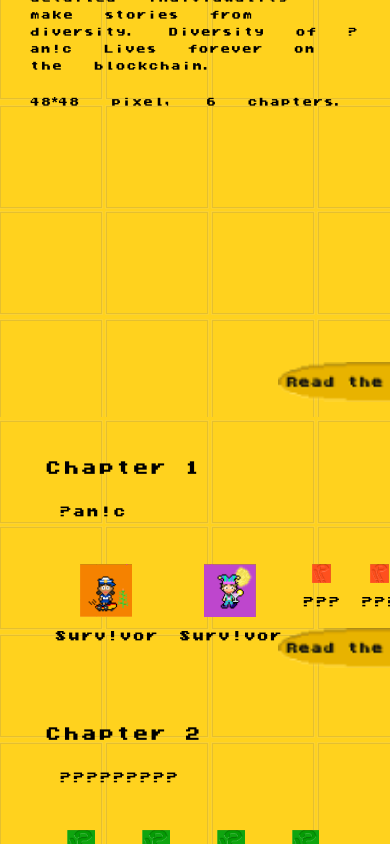
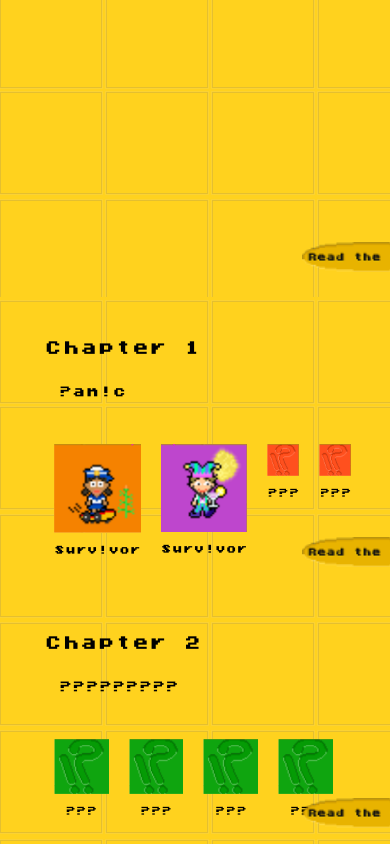
Before and after one commit to NexusBloc/Hitch, a React (Create React App) app: page /#/ in a window 390 px wide. Shown: the part 1156-2000 px from the top of the page. Built offline with nearby package versions, Linux system fonts and the light colour scheme.

Commit message:
responsiveness_mobile_text

```diff
--- a/src/components/Home/MainPage/YAllChapters.css
+++ b/src/components/Home/MainPage/YAllChapters.css
@@ -49,14 +49,14 @@
   /* Ensures 'See More' link doesn't overlap items */
 }
 
-.item {
+.Yitem {
   flex: 1;
   margin: 0 10px;
   /* Adjust spacing between items */
   text-align: center;
 }
 
-.item img {
+.Yitem img {
   width: 50%;
   height: auto;
   max-width: 200px;
@@ -65,7 +65,7 @@
   margin: 0 auto;
 }
 
-.item h2 {
+.Yitem h2 {
   margin-top: 10px;
   font-size: 18px;
   font-weight: bold;
@@ -310,6 +310,45 @@
 }
 
 @media only screen and (max-width: 767px) and (min-width: 320px) {
+  .items {
+  display: flex;
+  justify-content: space-between;
+  margin-top: 40px;
+  /* Ensures 'See More' link doesn't overlap items */
+}
+
+.Yitem {
+  flex: 1;
+  margin: 0 10px;
+  /* Adjust spacing between items */
+  text-align: center;
+}
+
+.Yitem img {
+  width: 100%;
+  /* height: 50px; */
+  /* max-width: 200px; */
+  /* Adjust the size as needed */
+  display: block;
+  margin: 0 auto;
+}
+
+.Yitem h2 {
+  font-size: 15px;
+  color: black;
+}
+.Yitem h3 {
+  /* font-size: 15px; */
+  color: black;
+}
+.containerF {
+  /* background-image: url('./panic_bg.png'); */
+  /* background-color: pink; */
+  /* height: 10px; */
+  position: relative;
+  margin-top: 370px;
+  /* overflow: hidden; */
+}
   .container{
     /* position: relative; */
     /* bottom: -208px; */
@@ -318,6 +357,7 @@
     position: relative;
     /* padding-left: -25px; */
     /* left: -3.1%; */
+    color: black;
   }
   .row-container {
     position: relative;
@@ -331,20 +371,23 @@
   .ch1 {
     position: absolute;
     top: 56px;
-    left: 30%;
+    left: 27%;
+    margin-left: 7%;
     background-image: url("../../Assets/Btns/Yellow\ Read\ the\ story\ 1.png");
     background-size: cover;
-    width: 50%;
-        max-height: 40px
+    width: 40%;
+    height: 30px;
+        /* max-height: 40px */
   }
   .ch2 {
     position: absolute;
     top: 56px;
     left: 30%;
+    margin-left: 7%;
     background-image: url("../../Assets/Btns/Yellow\ Read\ the\ story\ 1.png");
     background-size: cover;
-    width: 50%;
-        max-height: 40px
+    width: 40%;
+    height: 30px;
   }
   .ch3 {
     position: absolute;
@@ -352,8 +395,9 @@
     left: 30%;
     background-image: url("../../Assets/Btns/Yellow\ Read\ the\ story\ 1.png");
     background-size: cover;
-    width: 50%;
-        max-height: 40px
+    width: 40%;
+    height: 30px;
+    margin-left: 7%;
   }
   .ch4 {
     position: absolute;
@@ -361,8 +405,9 @@
     left: 30%;
     background-image: url("../../Assets/Btns/Yellow\ Read\ the\ story\ 1.png");
     background-size: cover;
-    width: 50%;
-        max-height: 40px
+    width: 40%;
+    height: 30px;
+    margin-left: 7%;
   }
   .ch5 {
     position: absolute;
@@ -370,17 +415,19 @@
     left: 30%;
     background-image: url("../../Assets/Btns/Yellow\ Read\ the\ story\ 1.png");
     background-size: cover;
-    width: 50%;
-        max-height: 40px
+    width: 40%;
+    height: 30px;
+    margin-left: 7%;
   }
   .ch6 {
     position: absolute;
     top: 56px;
-    left: 30%;
+    /* left: 30%; */
     background-image: url("../../Assets/Btns/Yellow\ Read\ the\ story\ 1.png");
     background-size: cover;
-    width: 50%;
-        max-height: 40px
+    width: 40%;
+    height: 30px;
+    margin-left: 7%;
   }
 
 
--- a/src/components/Home/MainPage/YAllChapters.jsx
+++ b/src/components/Home/MainPage/YAllChapters.jsx
@@ -30,19 +30,19 @@
         </Link>
         <div className="items">
           {/* {items.map(item => ( */}
-          <div className="item">
+          <div className="Yitem">
             <img src={Fcol} alt="Surv!vor" />
             <h2>Surv!vor</h2>
           </div>
-          <div className="item">
+          <div className="Yitem">
             <img src={Fscol} alt="Surv!vor" />
             <h2>Surv!vor</h2>
           </div>
-          <div className="item">
+          <div className="Yitem">
             <img src={Img} alt="Surv!vor" />
             <h2>???</h2>
           </div>
-          <div className="item">
+          <div className="Yitem">
             <img src={Img} alt="Surv!vor" />
             <h2>???</h2>
           </div>
@@ -59,7 +59,7 @@
         </Link>
         <div className="items">
           {items.map((item) => (
-            <div className="item" key={item.id}>
+            <div className="Yitem" key={item.id}>
               <img src={Img1} alt={item.title} />
               <h2>???</h2>
             </div>
@@ -76,7 +76,7 @@
         </Link>
         <div className="items">
           {items.map((item) => (
-            <div className="item" key={item.id}>
+            <div className="Yitem" key={item.id}>
               <img src={Img2} alt={item.title} />
               <h2>???</h2>
             </div>
@@ -93,7 +93,7 @@
         </Link>
         <div className="items">
           {items.map((item) => (
-            <div className="item" key={item.id}>
+            <div className="Yitem" key={item.id}>
               <img src={Img3} alt={item.title} />
               <h2>???</h2>
             </div>
@@ -110,7 +110,7 @@
         </Link>
         <div className="items">
           {items.map((item) => (
-            <div className="item" key={item.id}>
+            <div className="Yitem" key={item.id}>
               <img src={Img4} alt={item.title} />
               <h2>???</h2>
             </div>
@@ -127,7 +127,7 @@
         </Link>
         <div className="items">
           {items.map((item) => (
-            <div className="item" key={item.id}>
+            <div className="Yitem" key={item.id}>
               <img src={Img5} alt={item.title} />
               <h2>???</h2>
             </div>
--- a/src/components/Home/MainPage/YMainPage.css
+++ b/src/components/Home/MainPage/YMainPage.css
@@ -106,7 +106,7 @@
 /* .btn2 Link img:hover {
   background-color: #ce9c11;
 } */
-.intro {
+.Yintro {
   /* position: absolute; */
   font-weight: bold;
   width: 100%;
@@ -124,15 +124,16 @@
 .bgImg {
   position: absolute;
 }
-.intro p {
+.Yintro p {
   font-size: 25px;
   width: 85%;
   word-spacing: 30px;
 }
 @media only screen and (max-width: 767px) and (min-width: 320px) {
-  /* .Ycont {
-    height: 80vh;
-  } */
+  .Ycont {
+    /* height: 80vh; */
+    /* overflow: hidden; */
+  }
   .disc{
     width: 160px;
     height: 167px;
@@ -141,7 +142,7 @@
     left: 20%;
     margin-top: 0px;
   }
-  .intro p {
+  .Yintro p {
     font-size: 15px;
     width: 85%;
     word-spacing: 20px;
--- a/src/components/Home/MainPage/YMainPage.jsx
+++ b/src/components/Home/MainPage/YMainPage.jsx
@@ -32,7 +32,7 @@
         </div>
       </div>
         {/* <Background/> */}
-        <div className="intro">
+        <div className="Yintro">
           <p>
             ?an!c(Panic) NFT collectiion is about stories of fantasy Lives after
             the apocalypse.
--- a/src/components/Home/YHome.css
+++ b/src/components/Home/YHome.css
@@ -68,7 +68,15 @@
   @media only screen and (max-width: 767px) and (min-width: 320px) {
     .YcontainerFirst {
         width: 100%;
-        overflow-x: hidden;
+        overflow-x: scroll;
+        color: black;
+        overflow-y: scroll;
+    }
+    .navbar-log {
+        margin-top: 0px;
+        /* padding-bottom: 110px; */
+        position: relative;
+        top: 50px;
     }
     .navbar-log img{
         margin-top: 0px;
```
